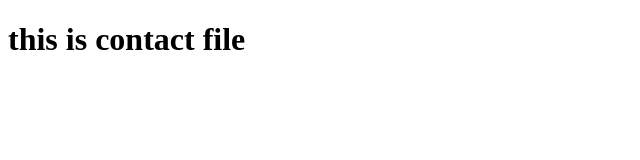
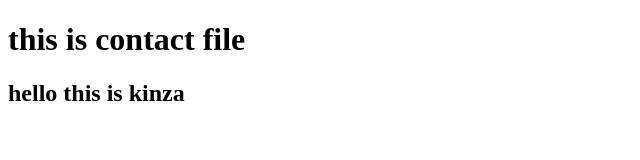
Before and after one commit to Kinza-Khan/PR2-202302B, a plain HTML site: page contact.html in a window 1280 px wide. Shown: the whole page, without its empty margins (0-640 px from the left). Drawn offline with Linux system fonts and the light colour scheme.

Commit message:
third commit of master branch

```diff
--- a/contact.html
+++ b/contact.html
@@ -10,6 +10,7 @@
 <body>
 
     <h1> this is contact file</h1>
+    <h2>hello this is kinza</h2>
 </body>
 
 </html>
```
